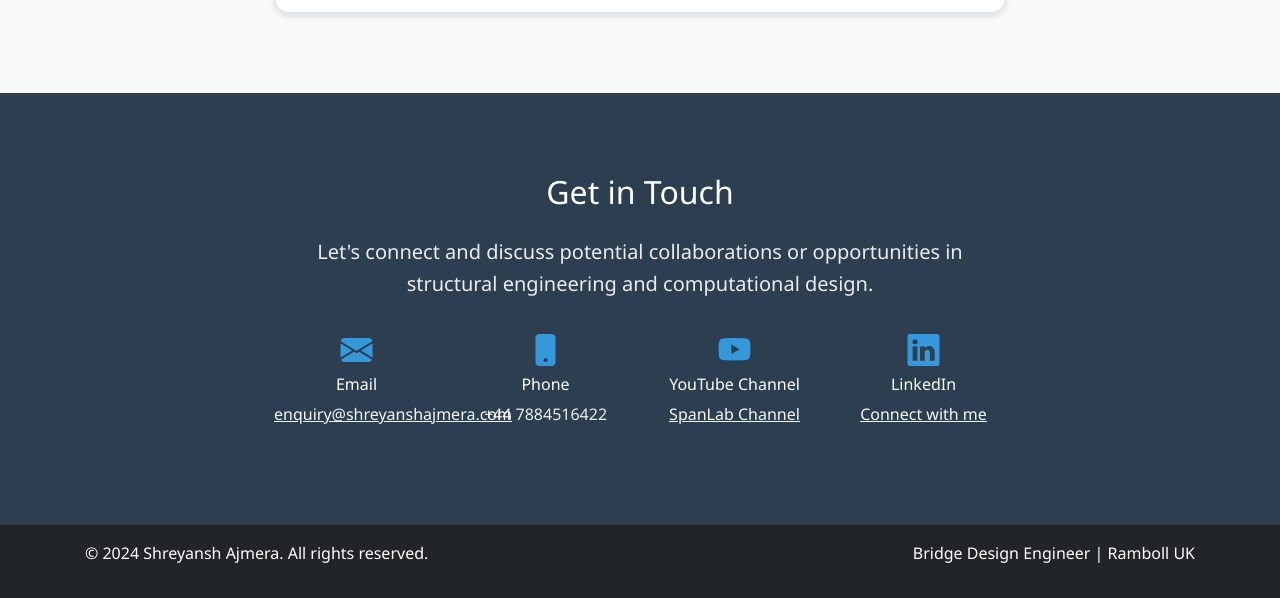
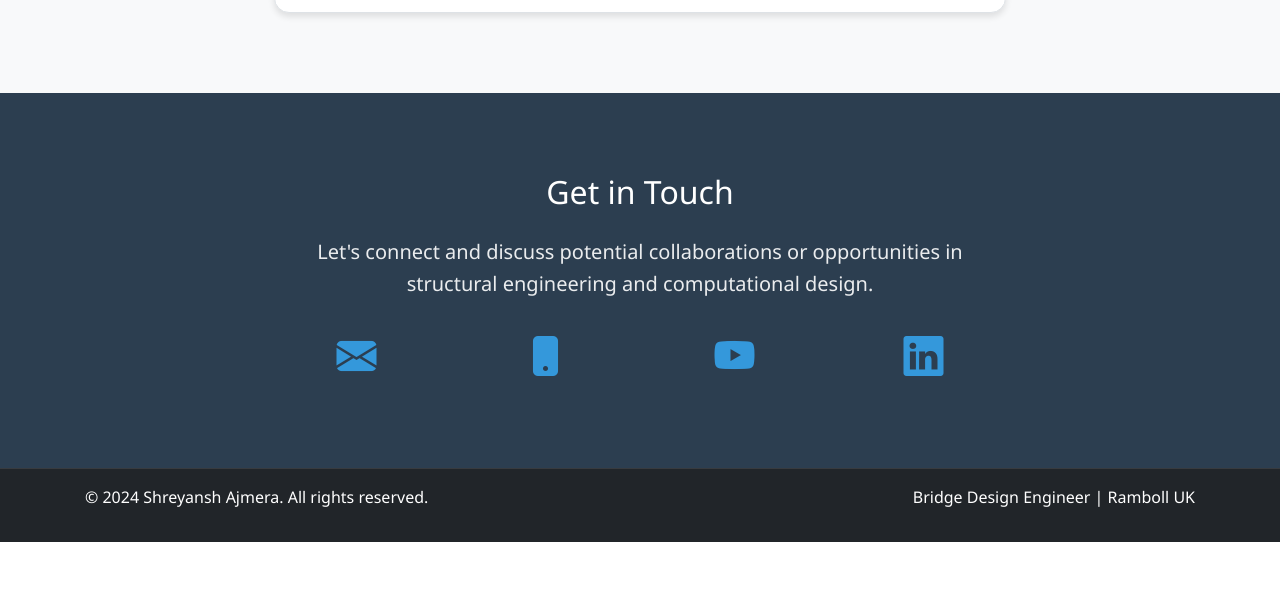
Before and after one commit to ajmerashreyansh52/shreyanshajmera.github.io, a plain HTML site: page index.html in a window 1280 px wide. Shown: the part 4381-4979 px from the top of the page. After the commit the page ends 4923 px from the top, so only its background shows below. Drawn offline with nearby package versions, Linux system fonts and the light colour scheme.

Commit message:
Update index.html

```diff
--- a/index.html
+++ b/index.html
@@ -360,32 +360,30 @@
                     <div class="row g-4">
                         <div class="col-6 col-md-3">
                             <div class="contact-item">
-                                <i class="bi bi-envelope-fill fs-2 mb-3"></i>
-                                <h6>Email</h6>
-                                <p>
-                                    <a href="mailto:enquiry@shreyanshajmera.com" class="text-light">enquiry@shreyanshajmera.com</a>
-                                </p>
+                                <a href="mailto:enquiry@shreyanshajmera.com" class="text-light" title="Email">
+                                    <i class="bi bi-envelope-fill fs-1"></i>
+                                </a>
                             </div>
                         </div>
                         <div class="col-6 col-md-3">
                             <div class="contact-item">
-                                <i class="bi bi-phone-fill fs-2 mb-3"></i>
-                                <h6>Phone</h6>
-                                <p>+44 7884516422</p>
+                                <a href="tel:+447884516422" class="text-light" title="Phone">
+                                    <i class="bi bi-phone-fill fs-1"></i>
+                                </a>
                             </div>
                         </div>
                         <div class="col-6 col-md-3">
                             <div class="contact-item">
-                                <i class="bi bi-youtube fs-2 mb-3"></i>
-                                <h6>YouTube Channel</h6>
-                                <p><a href="https://www.youtube.com/@SpanLabbyShreyanshAjmera" target="_blank" class="text-light">SpanLab Channel</a></p>
+                                <a href="https://www.youtube.com/@SpanLabbyShreyanshAjmera" target="_blank" class="text-light" title="YouTube Channel">
+                                    <i class="bi bi-youtube fs-1"></i>
+                                </a>
                             </div>
                         </div>
                         <div class="col-6 col-md-3">
                             <div class="contact-item">
-                                <i class="bi bi-linkedin fs-2 mb-3"></i>
-                                <h6>LinkedIn</h6>
-                                <p><a href="https://www.linkedin.com/in/shreyanshajmera" target="_blank" class="text-light">Connect with me</a></p>
+                                <a href="https://www.linkedin.com/in/shreyanshajmera" target="_blank" class="text-light" title="LinkedIn">
+                                    <i class="bi bi-linkedin fs-1"></i>
+                                </a>
                             </div>
                         </div>
                     </div>
```
